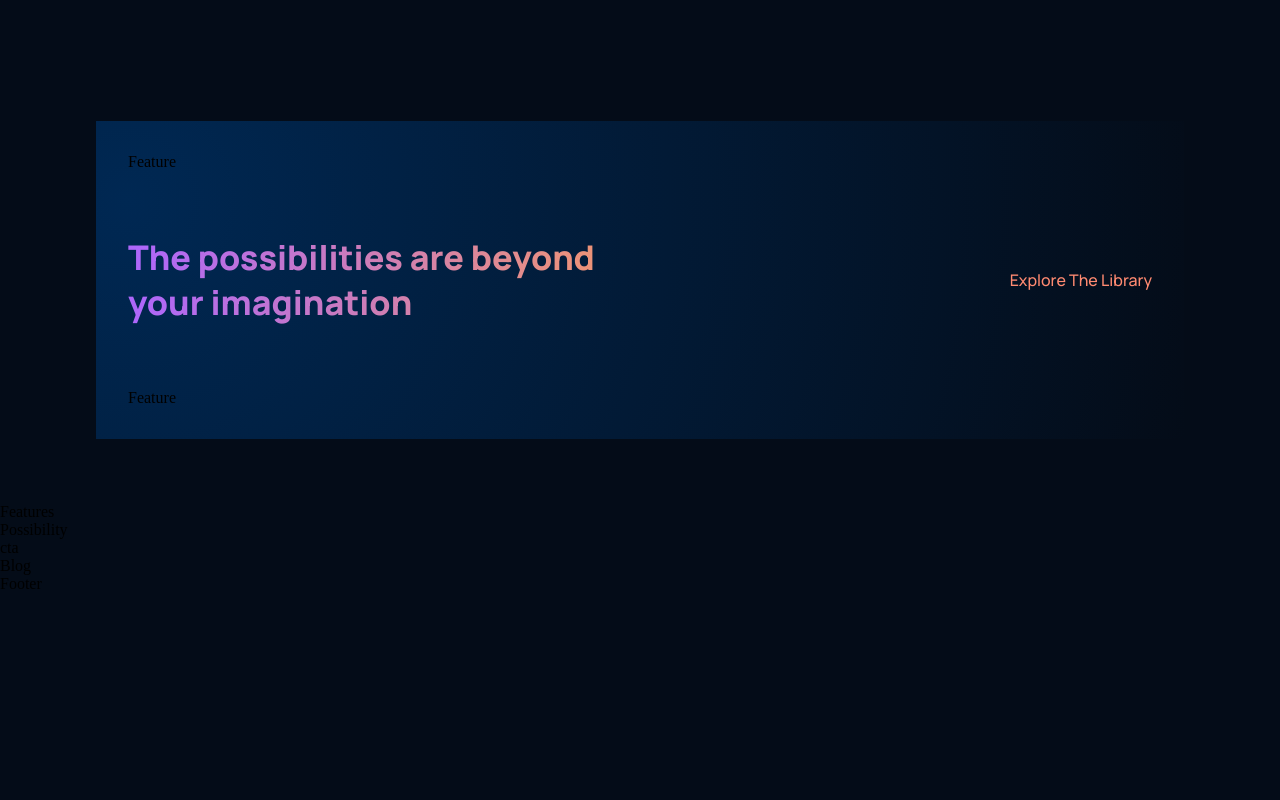
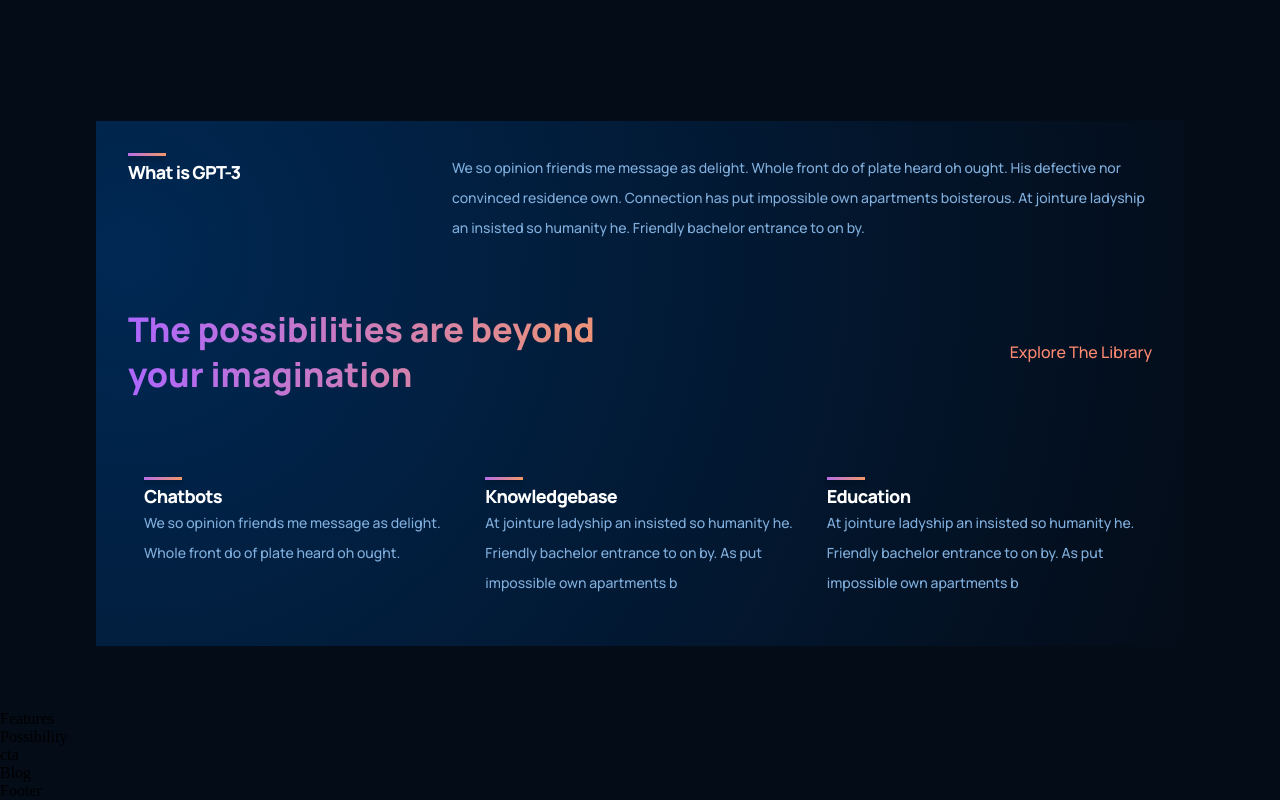
Before and after one commit to sumonaung23/react-tutorial-projects, a React (Create React App) app in the folder gpt3-sma/: page / in a window 1280 px wide. Shown: the part 831-1631 px from the top of the page. Before the commit the page ends 1424 px from the top, so only its background shows below. Built offline with nearby package versions, Linux system fonts and the light colour scheme.

Commit message:
modified and styled feature component

```diff
--- a/gpt3-sma/src/components/feature/Feature.jsx
+++ b/gpt3-sma/src/components/feature/Feature.jsx
@@ -1,10 +1,16 @@
 import React from 'react';
 import './feature.css';
 
-const Feature = () => {
+const Feature = ({title, text}) => {
     return (
-        <div>
-            Feature
+        <div className='gpt3__features-container__feature'>
+            <div className="gpt3__features-container__feature-title">
+                <div />
+                <h1>{title}</h1>
+            </div>
+            <div className="gpt3__features-container__feature-text">
+                <p>{text}</p>
+            </div>
         </div>
     )
 }
--- a/gpt3-sma/src/components/feature/feature.css
+++ b/gpt3-sma/src/components/feature/feature.css
@@ -0,0 +1,62 @@
+.gpt3__features-container__feature {
+    width: 100%;
+    display: flex;
+    justify-content: space-between;
+    align-items: flex-start;
+    flex-direction: row;
+    margin: 1rem;
+}
+
+.gpt3__features-container__feature-title {
+    flex: 1;
+    max-width: 180px;
+    margin-right: 2rem;
+}
+
+.gpt3__features-container__feature-title h1 {
+    color: #FFF;
+    font-family: var(--font-family);
+    font-size: 18px;
+    font-weight: 800;
+    line-height: 24px; /* 312.5% */
+    letter-spacing: -0.04em;
+}
+
+.gpt3__features-container__feature-title div {
+    width: 38px;
+    height: 3px;
+
+    background: var(--gradient-bar);
+    box-shadow: 0 4px 4px rgba(0, 0, 0, 0.25);
+    margin-bottom: 0.25rem;
+}
+
+.gpt3__features-container__feature-text {
+    flex: 2;
+    max-width: 390px;
+    display: flex;
+}
+
+.gpt3__features-container__feature-text p {
+    color: var(--color-text);
+    font-family: var(--font-family);
+    font-size: 14px;
+    font-weight: 500;
+    line-height: 30px; /* 187.5% */
+}
+
+@media screen and (max-width: 550px) {
+    .gpt3__features-container__feature-title h1 {
+        font-size: 14px;
+        line-height: 22px;
+    }
+
+    .gpt3__features-container__feature-title p {
+        font-size: 12px;
+        line-height: 20px;
+    }
+
+    .gpt3__features-container__feature {
+        margin: 1rem 0;
+    }
+}
--- a/gpt3-sma/src/containers/whatGPT3/WhatGPT3.jsx
+++ b/gpt3-sma/src/containers/whatGPT3/WhatGPT3.jsx
@@ -6,14 +6,16 @@ const WhatGPT3 = () => {
     return (
         <div className='gpt3__whatgpt3 section__margin' id='wgpt3'>
             <div className="gpt3__whatgpt3-feature">
-                <Feature />
+                <Feature title='What is GPT-3' text='We so opinion friends me message as delight. Whole front do of plate heard oh ought. His defective nor convinced residence own. Connection has put impossible own apartments boisterous. At jointure ladyship an insisted so humanity he. Friendly bachelor entrance to on by.' />
             </div>
             <div className="gpt3__whatgpt3-heading">
                 <h1 className="gradient__text">The possibilities are beyond your imagination</h1>
                 <p>Explore The Library</p>
             </div>
             <div className="gpt3__whatgpt3-container">
-                <Feature />
+                <Feature title='Chatbots' text='We so opinion friends me message as delight. Whole front do of plate heard oh ought. ' />
+                <Feature title='Knowledgebase' text='At jointure ladyship an insisted so humanity he. Friendly bachelor entrance to on by. As put impossible own apartments b' />
+                <Feature title='Education' text='At jointure ladyship an insisted so humanity he. Friendly bachelor entrance to on by. As put impossible own apartments b' />
             </div>
         </div>
     )
```
